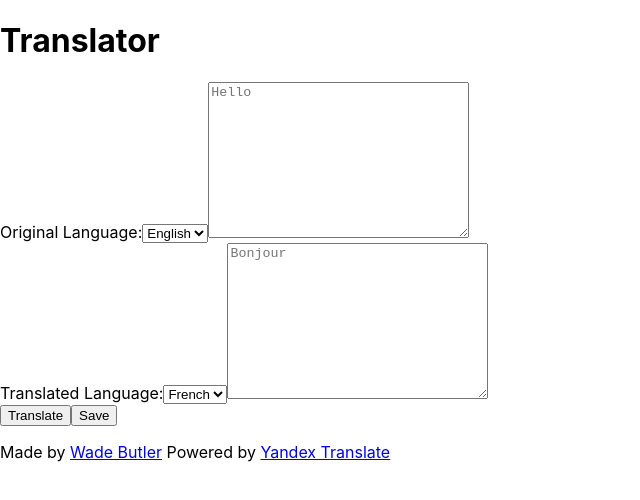
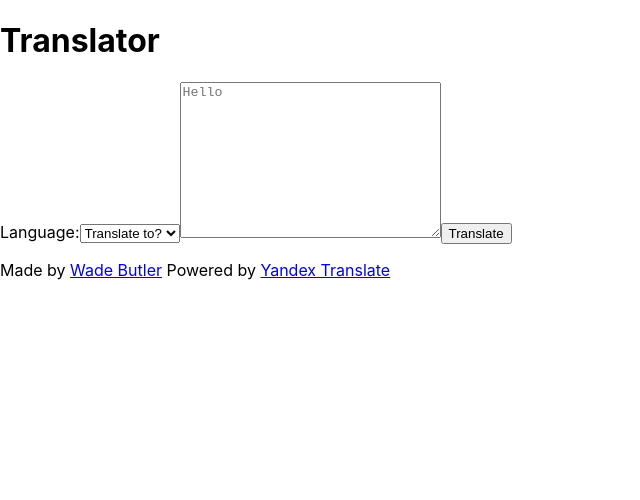
Before and after one commit to wadebutler/TranslatorBook, a React (Create React App) app: page / in a window 1280 px wide. Shown: the top 500 px of the page, without its empty margins (0-640 px from the left). Built offline with nearby package versions, Linux system fonts and the light colour scheme.

Commit message:
cleaned up page layout

```diff
--- a/src/App.js
+++ b/src/App.js
@@ -1,6 +1,6 @@
 import React from 'react';
 import Header from './Components/Header';
-import TranslatorText from './Components/TranslatorText';
+import Translator from './Components/Translator';
 import Footer from './Components/Footer';
 
 function App() {
@@ -8,7 +8,7 @@ function App() {
     <div className="App">
       <Header />
 
-      <TranslatorText />
+      <Translator />
 
       <Footer />
     </div>
--- /dev/null
+++ b/src/Components/Translator.js
@@ -0,0 +1,21 @@
+import React from 'react';
+
+function Translator() {
+    return (
+        <main>
+            <label htmlFor="selectFrom">Language:
+            <select name="selectFrom" id="selectFrom">
+                    <option selected="selected">Translate to?</option>
+                    <option value="English">English</option>
+                </select>
+            </label>
+            <label htmlFor="">
+                <textarea placeholder="Hello" name="textFrom" id="textFrom" cols="30" rows="10"></textarea>
+            </label>
+
+            <button>Translate</button>
+        </main>
+    );
+}
+
+export default Translator;
--- a/src/Components/TranslatorText.js
+++ /dev/null
@@ -1,38 +0,0 @@
-import React from 'react';
-
-function TranslatorText() {
-    return (
-        <main>
-            <section className="translator">
-                <div className="textBox">
-                    <label htmlFor="selectFrom">Original Language:
-                    <select name="selectFrom" id="selectFrom">
-                            <option value="English">English</option>
-                        </select>
-                    </label>
-                    <label htmlFor="textFrom">
-                        <textarea placeholder="Hello" name="textFrom" id="textFrom" cols="30" rows="10"></textarea>
-                    </label>
-                </div>
-
-                <div className="textBox">
-                    <label htmlFor="selectTo">Translated Language:
-                    <select name="selectTo" id="selectTo">
-                            <option value="French">French</option>
-                        </select>
-                    </label>
-                    <label htmlFor="TextTo">
-                        <textarea placeholder="Bonjour" name="TextTo" id="TextTo" cols="30" rows="10"></textarea>
-                    </label>
-                </div>
-            </section>
-
-            <div>
-                <button>Translate</button>
-                <button>Save</button>
-            </div>
-        </main>
-    );
-}
-
-export default TranslatorText;
```
